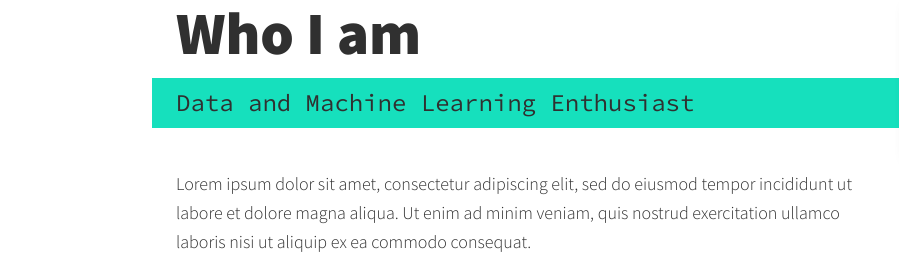
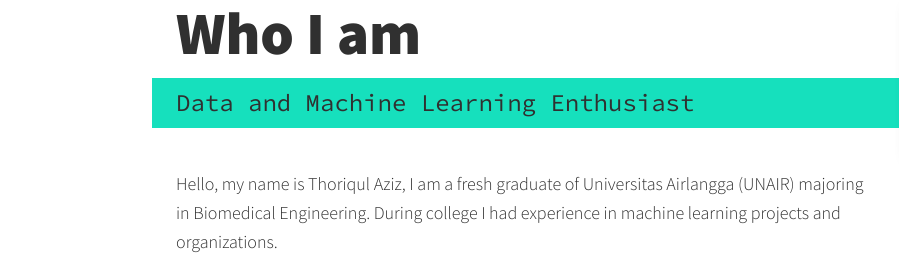
Before and after one commit to riqulaziz/riqulaziz.github.io, a plain HTML site: page index.html in a window 1280 px wide. Shown: the part 1183-1455 px from the top of the page, 0-899 px from the left. Drawn offline with nearby package versions, Linux system fonts and the light colour scheme.

Commit message:
Update index.html

```diff
--- a/index.html
+++ b/index.html
@@ -47,17 +47,20 @@
             <div class="services">
                 <div class="service">
                     <h3>Data Mining</h3>
-                    <p>Mining digital data in the form of tables or graphs from websites based on json or HTML files using Python(Selenium, BeautifulSoup) into excel or csv files .</p>
+                    <p>Mining digital data in the form of tables or graphs from websites
+                        based on json or HTML files using Python(Selenium, BeautifulSoup) into excel or csv files .</p>
                 </div> <!-- / service -->
 
                 <div class="service">
                     <h3>Data Analytic</h3>
-                    <p>Processing, cleaning, visualizing data using python-based (numpy, pandas, seaborn, matplotlib) or Ms Excel to provide insight and trends from data .</p>
+                    <p>Processing, cleaning, visualizing data using python-based
+                        (numpy, pandas, seaborn, matplotlib) or Ms Excel to provide insight and trends from data .</p>
                 </div> <!-- / service -->
 
                 <div class="service">
                     <h3>Machine Learning</h3>
-                    <p>Build machine learning and artificial intelligence algorithms using Python-based (Scikit-learn, Tensorflow, Keras) to make predictions of future events based on data.</p>
+                    <p>Build machine learning and artificial intelligence algorithms using Python-based
+                        (Scikit-learn, Tensorflow, Keras) to make predictions of future events based on data.</p>
                 </div> <!-- / service -->
             </div> <!-- / services -->
 
@@ -71,11 +74,13 @@
            <p class="section__subtitle section__subtitle--about">Data and Machine Learning Enthusiast</p>
 
            <div class="about-me__body">
-               <p>Lorem ipsum dolor sit amet, consectetur adipiscing elit, sed do eiusmod tempor incididunt ut labore et dolore magna aliqua. Ut enim ad minim veniam, quis nostrud exercitation ullamco laboris nisi ut aliquip ex ea commodo consequat.</p>
+               <p>Hello, my name is Thoriqul Aziz, I am a fresh graduate of Universitas Airlangga (UNAIR)
+                    majoring in Biomedical Engineering. During college I had experience in machine learning
+                    projects and organizations.</p>
                <p>Lorem ipsum dolor sit amet, consectetur adipiscing elit, sed do eiusmod tempor incididunt ut labore et dolore magna aliqua. Ut enim ad minim veniam, quis nostrud exercitation ullamco laboris nisi ut aliquip ex ea commodo consequat.</p>
            </div>
 
-           <img src="img/icul-02.JPG" alt="Jane leaning against a bus" class="about-me__img">
+           <img src="img/icul-02.JPG" alt="akhirnya wisuda" class="about-me__img">
         </section>
 
         <!-- My Work -->
```
